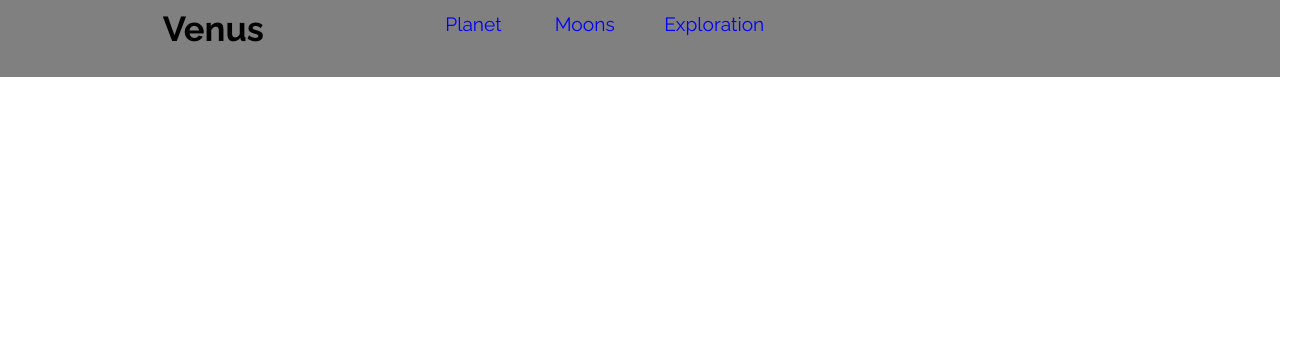
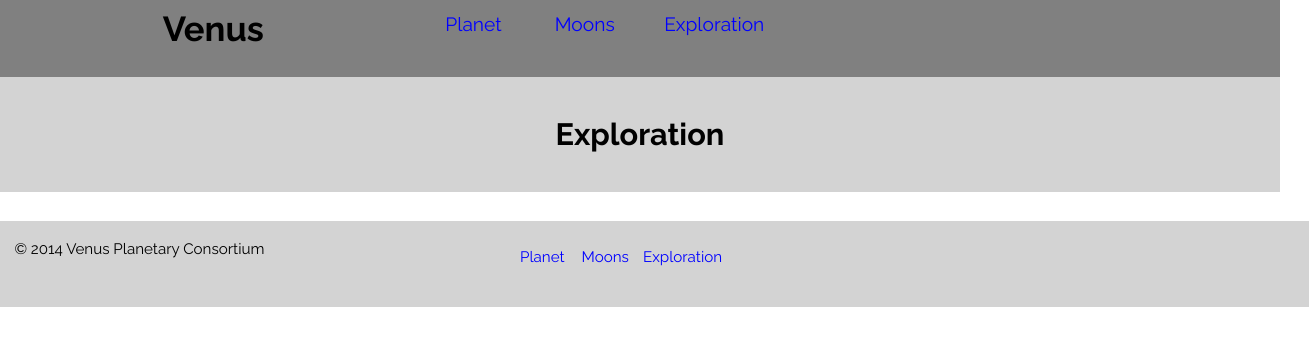
Before and after one commit to domrichichi/dsn1675-assignment-4-test, a plain HTML site: page exploration.html in a window 1280 px wide. Shown: the whole page, 1309 px wide, since content can reach past the window. Drawn offline with Linux system fonts and the light colour scheme.

Commit message:
Working on Exploration Page

```diff
--- a/css/main.css
+++ b/css/main.css
@@ -13,6 +13,8 @@ html {
 
 	font-family: 'Raleway', sans-serif;
 }
+
+/*VENUS MAIN PAGE*/
 
 header {
 	background-color:grey;
@@ -79,6 +81,18 @@ dd {
 }
 
 /*Footer*/
+
+.footer {
+	background-color:lightgrey;
+}
+
+/*EXPLORATION PAGE*/
+
+.greybox {
+	background-color:lightgray;
+}
+
+/*MOON PAGE*/
 
 @media only screen and (min-width: 20em) {
 
--- a/exploration.html
+++ b/exploration.html
@@ -27,3 +27,27 @@
 		</div>
 	</nav>
 </header>
+
+
+<div class="grid push greybox">
+	<h2 class="unit unit-xs-1 text-center pad-top">Exploration</h2>
+</div>
+
+
+
+<footer class="footer grid island-1-2 dark-grey">
+	<div class="unit unit-xs-1 unit-s-1 unit-m-1-2 unit-l-1-3">
+		<p class="micro">© 2014 Venus Planetary Consortium</p>
+	</div>
+
+<div class="unit unit-xs-1 unit-s-1 unit-m-1-2 unit-l-1-2">
+	<nav class="footmenu">
+		<ul class="footul">
+			<li class="footnav micro"><a href="index.html">Planet</a></li>
+			<li class="footnav micro"><a href="moon.html">Moons</a></li>
+			<li class="footnav micro"><a href="exploration.html">Exploration</a></li>
+		</ul>
+	</nav>
+</div>
+
+</footer>
```
Also changed, not shown: moon.html (+17 -0 lines).
